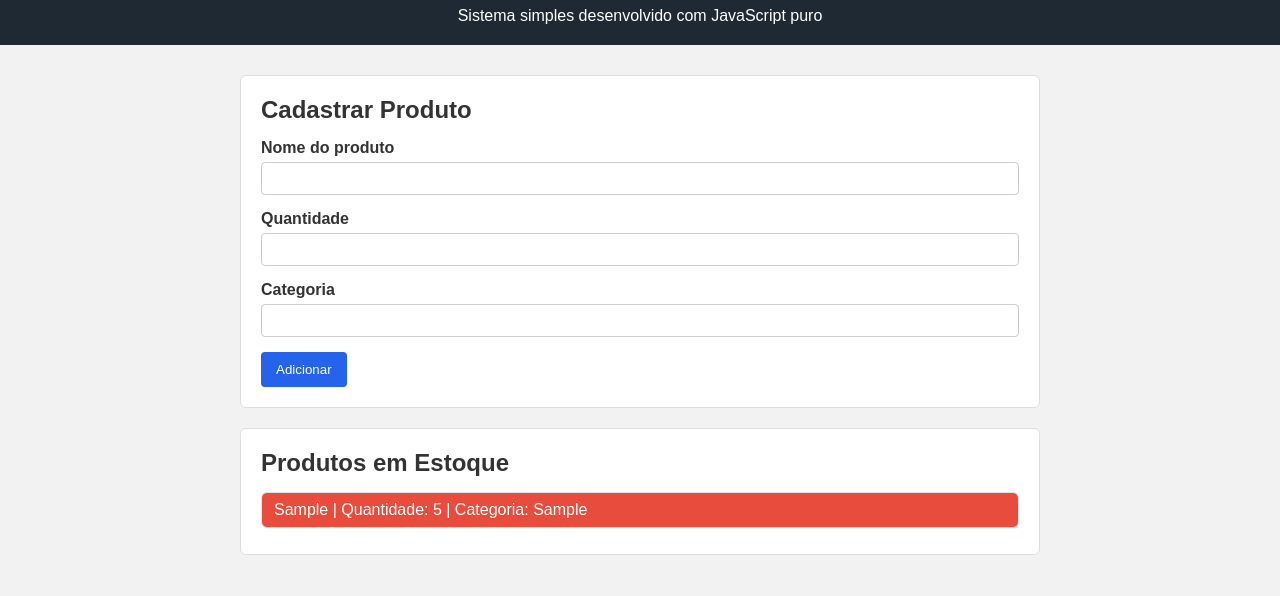
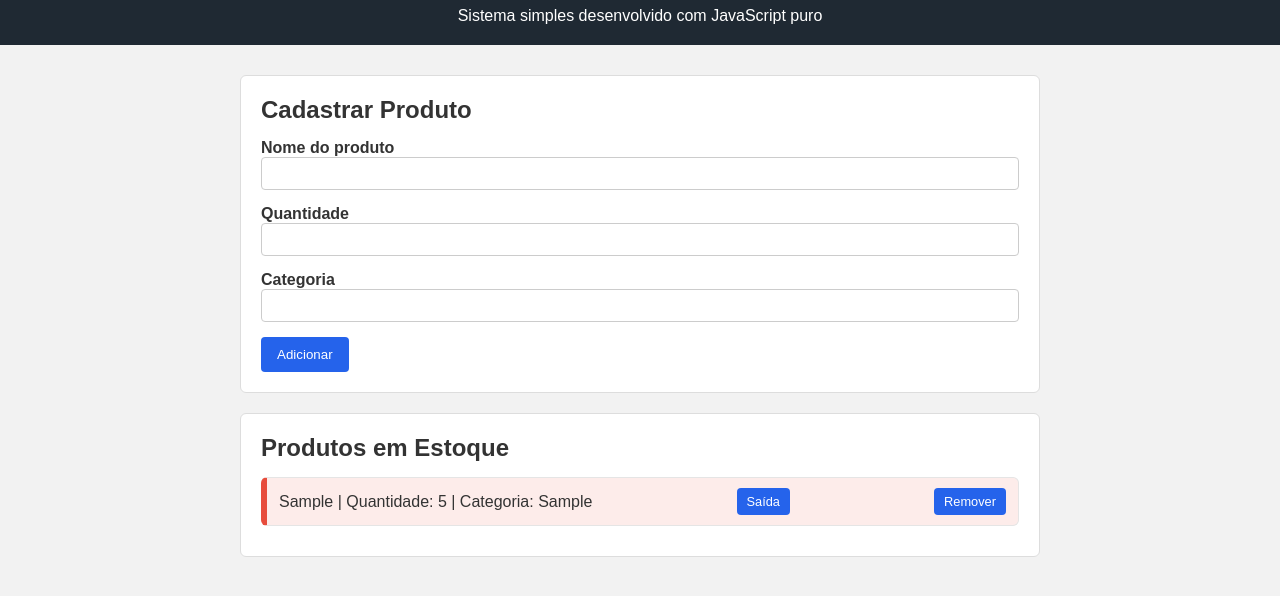
Before and after one commit to devjorgenascimento/controle-estoque-js, a plain HTML site: page index.html in a window 1280 px wide. Both pictures are taken after typing "Sample", "5", "Sample" into the empty fields and a click on the button "Adicionar". Shown: the part 60-656 px from the top of the page. Drawn offline with Linux system fonts and the light colour scheme.

Commit message:
Refino no layout e integração de saída de produtos

```diff
--- a/css/style.css
+++ b/css/style.css
@@ -1,68 +1,41 @@
-
-
+/* ===== RESET ===== */
 * {
-  margin-top: 0;
-  margin-right: 0;
-  margin-bottom: 0;
-  margin-left: 0;
-
-  padding-top: 0;
-  padding-right: 0;
-  padding-bottom: 0;
-  padding-left: 0;
-
+  margin: 0;
+  padding: 0;
   box-sizing: border-box;
 }
 
-/* Estilo geral da página */
+/* ===== BASE ===== */
 body {
   font-family: Arial, Helvetica, sans-serif;
   background-color: #f2f2f2;
-color: #333333;
+  color: #333;
 }
 
-/* Cabeçalho */
+/* ===== HEADER ===== */
 header {
   background-color: #1f2933;
   color: #ffffff;
-
-padding-top: 20px;
-padding-right: 20px;
-padding-bottom: 20px;
-padding-left: 20px;
-
+  padding: 20px;
   text-align: center;
 }
 
-/* Conteúdo principal */
+/* ===== MAIN ===== */
 main {
   max-width: 800px;
-
-margin-top: 30px;
-margin-right: auto;
-margin-bottom: 30px;
-margin-left: auto;
+  margin: 30px auto;
 }
 
-/* Seções */
+/* ===== SECTIONS ===== */
 section {
   background-color: #ffffff;
-
-padding-top: 20px;
-padding-right: 20px;
-padding-bottom: 20px;
-padding-left: 20px;
-
+  padding: 20px;
   margin-bottom: 20px;
-
-border-width: 1px;
-border-style: solid;
-border-color: #dddddd;
-
+  border: 1px solid #dddddd;
   border-radius: 6px;
 }
 
-/* Títulos */
+/* ===== TÍTULOS ===== */
 h1 {
   margin-bottom: 10px;
 }
@@ -71,97 +44,104 @@ h2 {
   margin-bottom: 15px;
 }
 
-/* Formulário */
-form div {
-margin-bottom: 15px;
+/* ===== FORM ===== */
+form {
+  display: flex;
+  flex-direction: column;
+  gap: 15px;
 }
 
 label {
-display: block;
-
-margin-bottom: 5px;
-
   font-weight: bold;
 }
 
-input {
+input,
+select {
   width: 100%;
-
-padding-top: 8px;
-padding-right: 8px;
-padding-bottom: 8px;
-padding-left: 8px;
-
-border-width: 1px;
-border-style: solid;
-border-color: #cccccc;
-
+  padding: 8px;
+  border: 1px solid #cccccc;
   border-radius: 4px;
 }
 
-/* Botão */
+input:focus,
+select:focus {
+  outline: none;
+  border-color: #2563eb;
+}
+
+/* ===== BOTÃO PADRÃO ===== */
 button {
+  align-self: flex-start;
   background-color: #2563eb;
   color: #ffffff;
-
-padding-top: 10px;
-padding-right: 15px;
-padding-bottom: 10px;
-padding-left: 15px;
-
-border-width: 0px;
-border-style: none;
-
+  padding: 10px 16px;
+  border: none;
   border-radius: 4px;
-
   cursor: pointer;
+  transition: background-color 0.15s ease;
 }
 
 button:hover {
   background-color: #1e40af;
 }
 
-/* Lista de produtos */
+/* ===== LISTA ===== */
 ul {
-list-style-type: none;
+  list-style: none;
 }
 
-li {
+/* ===== ITEM PRODUTO ===== */
+.produto {
   display: flex;
   justify-content: space-between;
   align-items: center;
+  gap: 12px;
 
-padding-top: 10px;
-padding-right: 10px;
-padding-bottom: 10px;
-padding-left: 10px;
-
-border-width: 1px;
-border-style: solid;
-border-color: #e5e5e5;
-
+  padding: 10px 12px;
   margin-bottom: 10px;
 
-border-radius: 4px;
-}
+  border: 1px solid #e5e5e5;
+  border-radius: 6px;
 
-.produto {
-  padding: 8px 12px;
-  margin-bottom: 6px;
-  border-radius: 6px;
-  color: #fff;
   font-weight: 500;
 }
 
+/* ===== ESTOQUE ===== */
 .estoque-alto {
-  background-color: #2ecc71;
+  background-color: #e6f7ee;
+  border-left: 6px solid #2ecc71;
 }
 
 .estoque-medio {
-  background-color: #f1c40f;
+  background-color: #fff8e1;
+  border-left: 6px solid #f1c40f;
   color: #000;
 }
 
 .estoque-baixo {
+  background-color: #fdecea;
+  border-left: 6px solid #e74c3c;
+}
+
+/* ===== BOTÕES DO PRODUTO ===== */
+.produto button {
+  padding: 6px 10px;
+  font-size: 0.8rem;
+  border-radius: 4px;
+}
+
+.btn-saida {
+  background-color: #3498db;
+}
+
+.btn-saida:hover {
+  background-color: #2c80b4;
+}
+
+.btn-remover {
   background-color: #e74c3c;
 }
+
+.btn-remover:hover {
+  background-color: #c0392b;
+}
--- a/js/main.js
+++ b/js/main.js
@@ -1,9 +1,9 @@
-
-
 import {
   criarProduto,
   adicionarProduto,
-  obterProdutos
+  obterProdutos,
+  removerProduto,
+  saidaProduto
 } from "./storage.js";
 
 import {
@@ -12,6 +12,30 @@ import {
   renderizarProdutos,
   onSubmit
 } from "./ui.js";
+
+function atualizarUI() {
+  renderizarProdutos(
+    obterProdutos(),
+    handleRemoverProduto,
+    handleSaidaProduto
+  );
+}
+
+function handleRemoverProduto(id) {
+  removerProduto(id);
+  atualizarUI();
+}
+
+function handleSaidaProduto(id, quantidade) {
+  const sucesso = saidaProduto(id, quantidade);
+
+  if (!sucesso) {
+    alert("Quantidade inválida para saída.");
+    return;
+  }
+
+  atualizarUI();
+}
 
 onSubmit(function (event) {
   event.preventDefault();
@@ -24,11 +48,10 @@ onSubmit(function (event) {
   }
 
   const novoProduto = criarProduto(nome, quantidade, categoria);
+  adicionarProduto(novoProduto);
 
-  adicionarProduto(novoProduto);
-  renderizarProdutos(obterProdutos());
+  atualizarUI();
   limparFormulario();
 });
 
-
-renderizarProdutos(obterProdutos())
+atualizarUI();
--- a/js/storage.js
+++ b/js/storage.js
@@ -33,15 +33,44 @@ function obterProdutos() {
   return produtos;
 }
 
-export {
-  criarProduto,
-  adicionarProduto,
-  obterProdutos
-};
+function removerProduto(id) {
+  const index = produtos.findIndex(produto => produto.id === id);
 
+  if (index !== -1) {
+    produtos.splice(index, 1);
+    salvarProdutos();
+  }
+}
 
 function salvarProdutos() {
   localStorage.setItem(STORAGE_KEY, JSON.stringify(produtos));
 }
 
-console.log("storage carregado")
+function saidaProduto(id, quantidadeSaida) {
+  const produto = produtos.find(p => p.id === id);
+
+  if (!produto) return false;
+
+  if (quantidadeSaida > produto.quantidade) {
+    return false;
+  }
+
+  produto.quantidade -= quantidadeSaida;
+
+  if (produto.quantidade === 0) {
+    removerProduto(id);
+  } else {
+    salvarProdutos();
+  }
+
+  return true;
+}
+
+
+export {
+  criarProduto,
+  adicionarProduto,
+  obterProdutos,
+  removerProduto,
+  saidaProduto
+};
--- a/js/ui.js
+++ b/js/ui.js
@@ -1,4 +1,3 @@
-// ui.js
 
 const formProduto = document.getElementById("form-produto");
 
@@ -8,11 +7,12 @@ const inputCategoria = document.getElementById("categoria");
 
 const listaProdutos = document.getElementById("lista-produtos");
 
+
 function obterDadosFormulario() {
   return {
-    nome: inputNome.value,
+    nome: inputNome.value.trim(),
     quantidade: Number(inputQuantidade.value),
-    categoria: inputCategoria.value
+    categoria: inputCategoria.value.trim()
   };
 }
 
@@ -20,42 +20,60 @@ function limparFormulario() {
   formProduto.reset();
 }
 
+function onSubmit(callback) {
+  formProduto.addEventListener("submit", callback);
+}
+
+
 function obterClasseEstoque(quantidade) {
-  if (quantidade >= 100) {
-    return "estoque-alto";
-  }
-
-  if (quantidade >= 50) {
-    return "estoque-medio";
-  }
-
+  if (quantidade >= 100) return "estoque-alto";
+  if (quantidade >= 50) return "estoque-medio";
   return "estoque-baixo";
 }
 
-function renderizarProdutos(produtos) {
+
+function renderizarProdutos(produtos, onRemover, onSaida) {
   listaProdutos.innerHTML = "";
 
   produtos.forEach(produto => {
     const itemLista = document.createElement("li");
+    itemLista.classList.add(
+      "produto",
+      obterClasseEstoque(produto.quantidade)
+    );
 
-    itemLista.classList.add("produto");
-    itemLista.classList.add(obterClasseEstoque(produto.quantidade));
+    const texto = document.createElement("span");
+    texto.textContent =
+      `${produto.nome} | Quantidade: ${produto.quantidade} | Categoria: ${produto.categoria}`;
 
-    itemLista.textContent =
-      produto.nome +
-      " | Quantidade: " +
-      produto.quantidade +
-      " | Categoria: " +
-      produto.categoria;
+
+    const botaoSaida = document.createElement("button");
+    botaoSaida.textContent = "Saída";
+    botaoSaida.addEventListener("click", () => {
+      const quantidade = Number(
+        prompt("Quantidade de saída:")
+      );
+
+      if (quantidade > 0) {
+        onSaida(produto.id, quantidade);
+      }
+    });
+
+
+    const botaoRemover = document.createElement("button");
+    botaoRemover.textContent = "Remover";
+    botaoRemover.addEventListener("click", () => {
+      onRemover(produto.id);
+    });
+
+    itemLista.appendChild(texto);
+    itemLista.appendChild(botaoSaida);
+    itemLista.appendChild(botaoRemover);
 
     listaProdutos.appendChild(itemLista);
   });
 }
 
-
-function onSubmit(callback) {
-  formProduto.addEventListener("submit", callback);
-}
 
 export {
   obterDadosFormulario,
```
Lines whose indentation alone changed are shown as unchanged.
